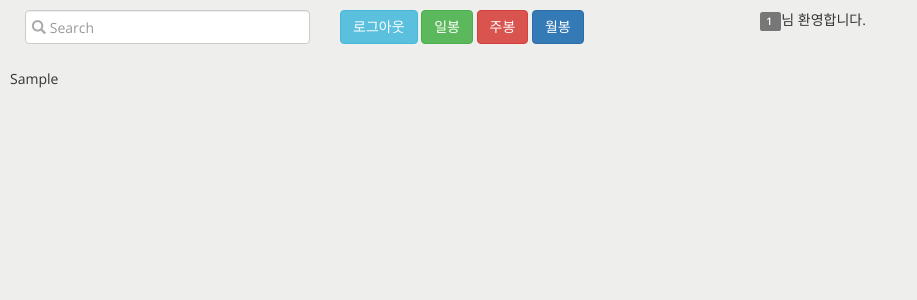
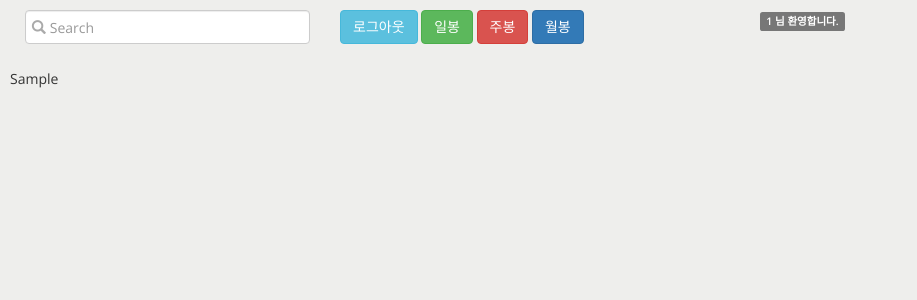
Before and after one commit to harry1913/stockchartlist, a Flask app: template stockCharts/templates/home.html in a window 1280 px wide. Shown: the top 300 px of the page, without its empty margins (0-917 px from the left). Run offline with Flask 2, Linux system fonts and the light colour scheme; the template is opened without the code that fills it: most values are stand-ins (such as "Sample title", 1, 10 or a date in 2020); parts of the project's set-up code (start-up, migrations or seed data) failed here and were passed over; some libraries are stand-ins or nearby versions.

Commit message:
fix html

```diff
--- a/stockCharts/templates/home.html
+++ b/stockCharts/templates/home.html
@@ -58,7 +58,7 @@
 				<button class="btn btn-primary" id="month" onclick="changeChartType(this)">월봉</button>
  			</div>
  			<div class="col-md-4">
- 				<span id="userid" class="label label-default"> {{ userid|safe }} </span> 님 환영합니다.
+ 				<span id="userid" class="label label-default"> {{ userid|safe }} 님 환영합니다. </span>
  			</div>
 		</div>
 		<div class="row" id="stock-charts">
```
